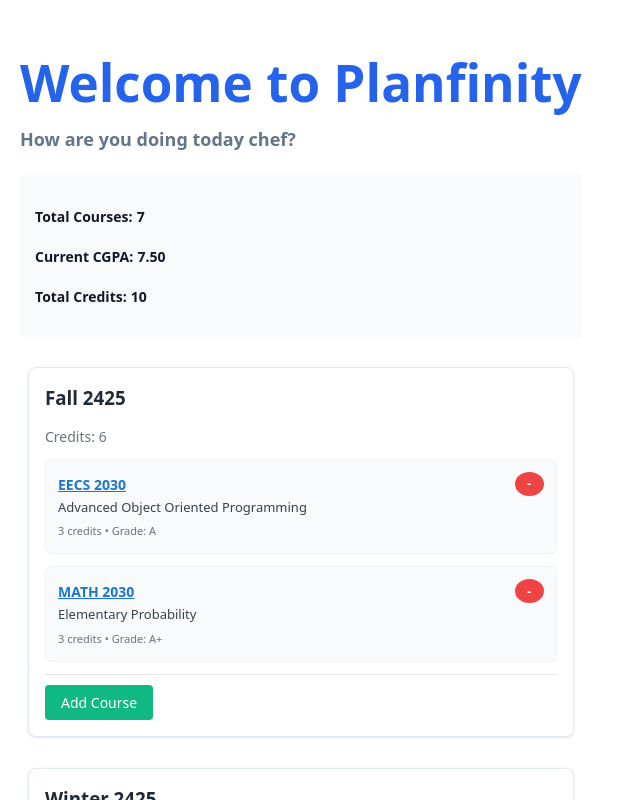
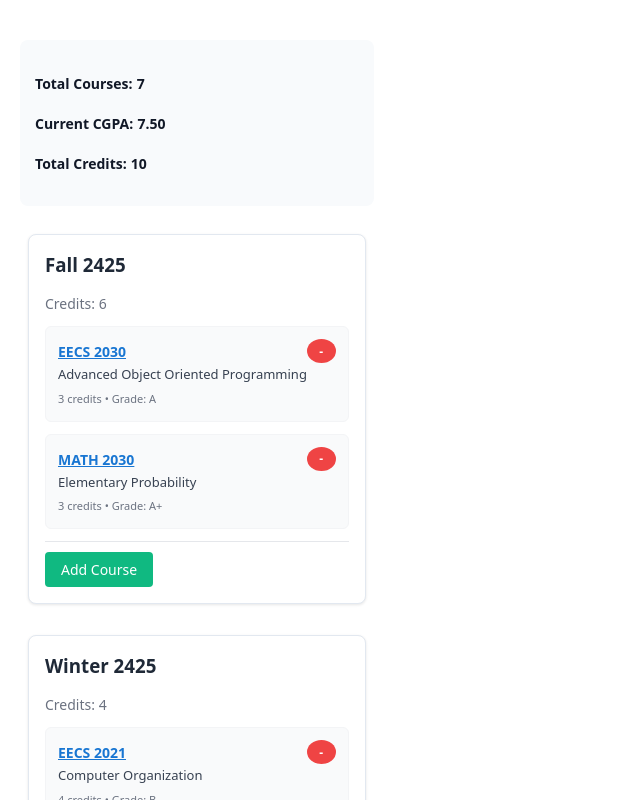
Before and after one commit to adelynntran/Planfinity, a React (Vite) app in the folder client/: page / in a window 1280 px wide. Shown: the top 800 px of the page, without its empty margins (0-640 px from the left). Built offline with nearby package versions, Linux system fonts and the light colour scheme.

Commit message:
delete hardcoded header

```diff
--- a/client/src/pages/HomePage.jsx
+++ b/client/src/pages/HomePage.jsx
@@ -17,8 +17,6 @@ function HomePage() {
 
     return (
         <div style={{ padding: '20px', maxWidth: '1200px', margin: '0 auto' }}>
-          <h1 style={{ color: '#2563eb', marginBottom: '10px' }}>Welcome to Planfinity</h1>
-          <h2 style={{ color: '#64748b', fontSize: '18px' }}>How are you doing today chef?</h2>
 
           <div style={{ margin: '20px 0', padding: '15px', backgroundColor: '#f8fafc', borderRadius: '8px' }}>
             <p><strong style={{ color: '#111827', fontSize: '14px' }}>Total Courses:</strong> <strong style={{ color: '#111827', fontSize: '14px' }}></strong><strong style={{ color: '#111827', fontSize: '14px' }}>{state.courses.length}</strong></p>
```
